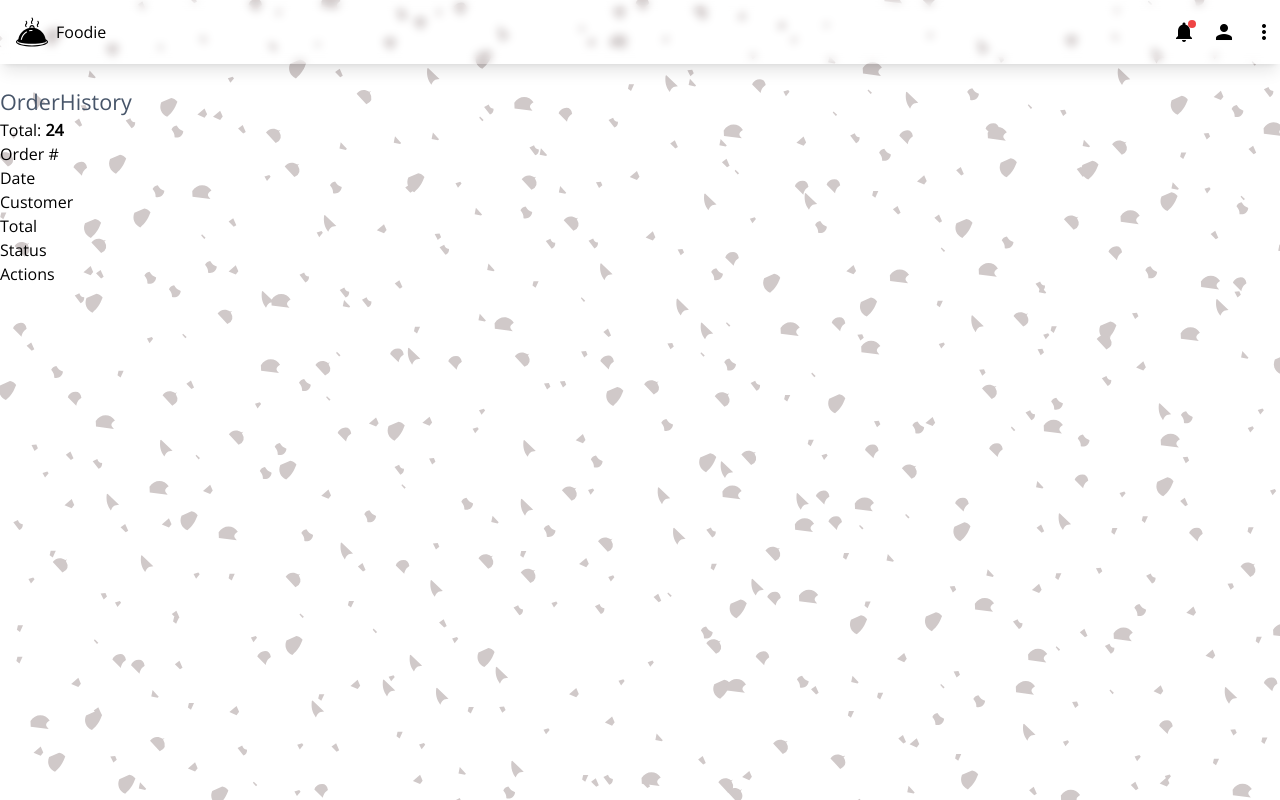
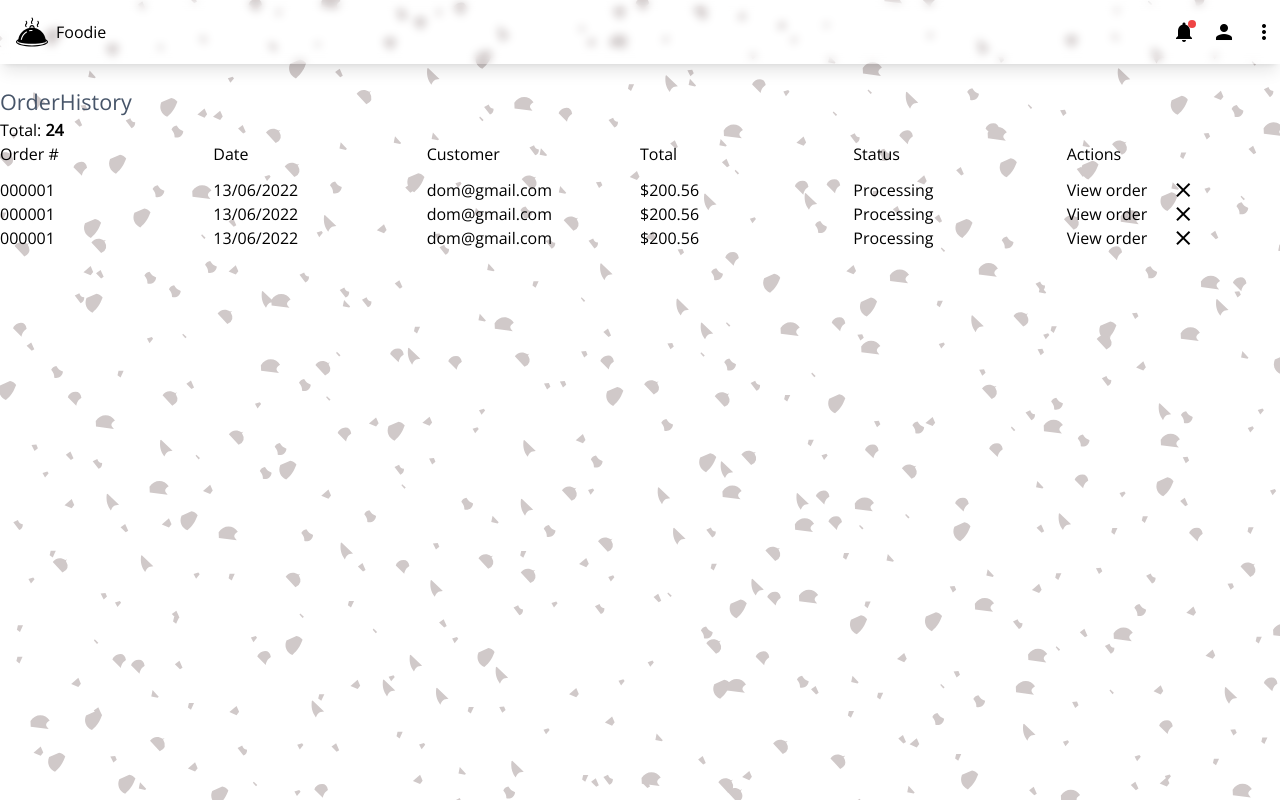
Before and after one commit to dom-codex/Foodapp-admin-frontend, a React (Create React App) app: page / in a window 1280 px wide. Built offline with nearby package versions, Linux system fonts and the light colour scheme.

Commit message:
add order item

```diff
--- a/src/pages/orderhistory.js
+++ b/src/pages/orderhistory.js
@@ -7,15 +7,53 @@ const OrderHistory = () => {
         <PageLabel label="OrderHistory" value={24} />
         <div>
           <OrderHeader />
+          <OrderBody />
         </div>
       </div>
     </section>
   );
 };
 export default OrderHistory;
+const OrderItem = () => {
+  return (
+    <div className="grid grid-cols-[repeat(6,1fr)]">
+      <div>
+        <p>000001</p>
+      </div>
+      <div>
+        <p>13/06/2022</p>
+      </div>
+      <div>
+        <p>dom@gmail.com</p>
+      </div>
+      <div>
+        <p>$200.56</p>
+      </div>
+      <div>
+        <p>Processing</p>
+      </div>
+      <div className="flex items-center">
+        <button>View order</button>
+        <button className="ml-6">
+          <i className="material-icons">clear</i>
+        </button>
+      </div>
+    </div>
+  );
+};
+const OrderBody = () => {
+  const orders = [{}, {}, {}];
+  return (
+    <div className="mt-3">
+      {orders.map(() => (
+        <OrderItem />
+      ))}
+    </div>
+  );
+};
 const OrderHeader = () => {
   return (
-    <div className="grid grid-cols-[repeat(6,1fr) ">
+    <div className="grid grid-cols-[repeat(6,1fr)] ">
       <div>
         <p>Order #</p>
       </div>
```
